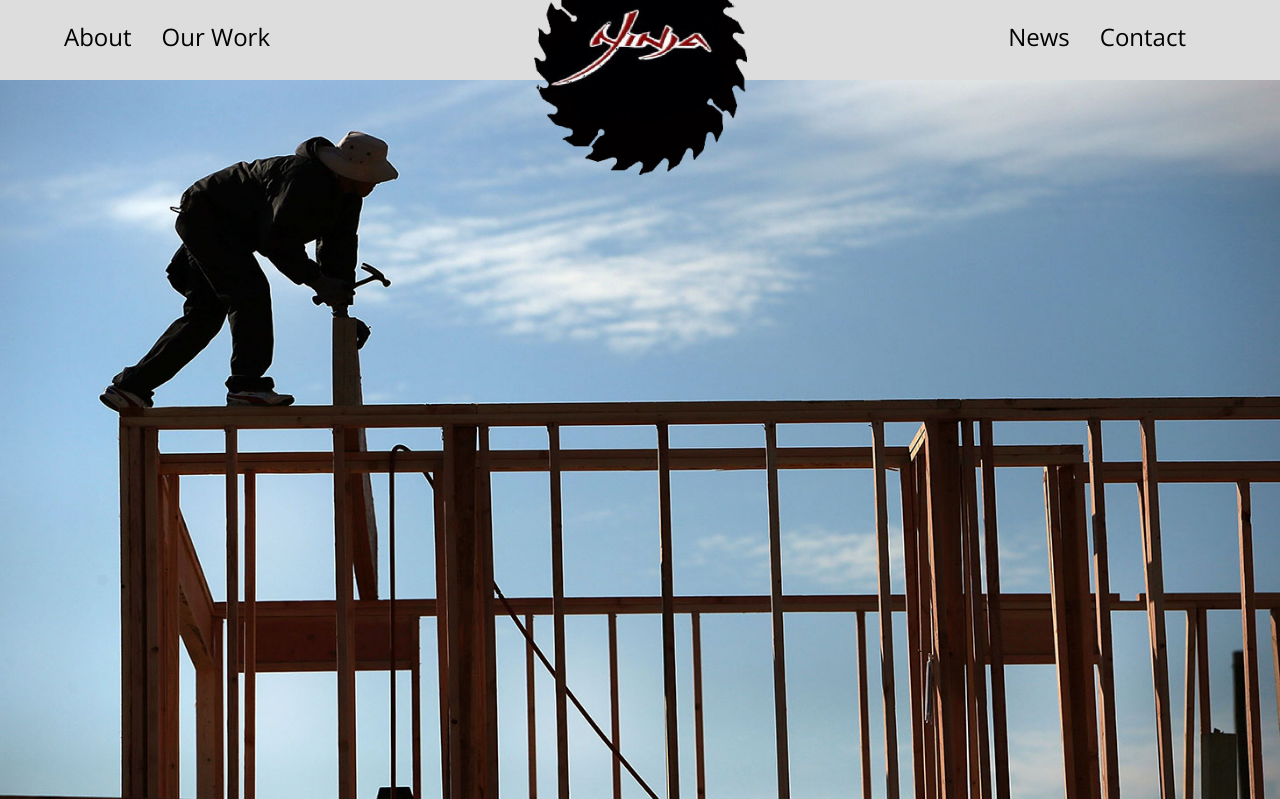
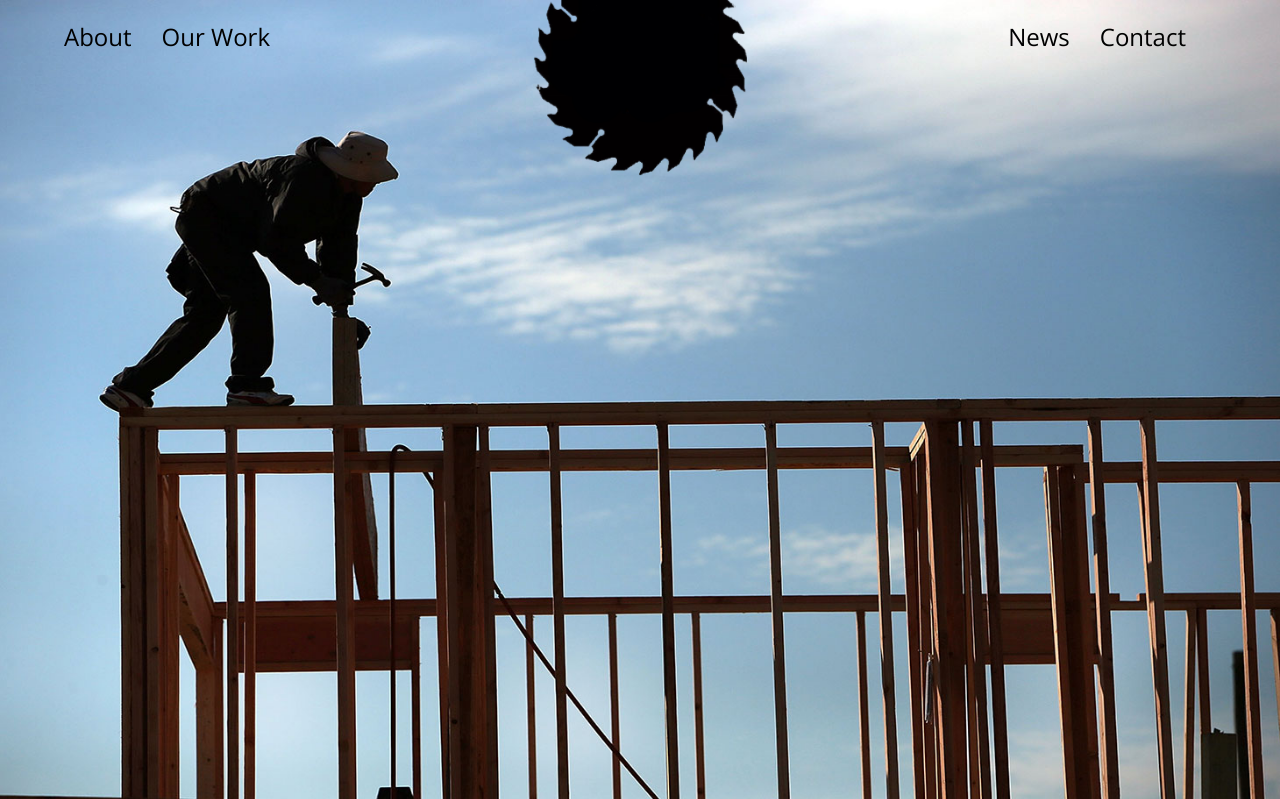
Before and after one commit to tyelford/ninja_co, a PHP site: page / in a window 1280 px wide. Shown: the top 799 px of the page. Run offline with PHP 8.4, Linux system fonts and the light colour scheme; some libraries are stand-ins or nearby versions.

Commit message:
Nightly
Messing around with the top header animations

```diff
--- a/css/main.css
+++ b/css/main.css
@@ -23,9 +23,7 @@ html, body{
 
 #saw{
   position: relative;
-  float:left;
-  width: 213px;
-  height: 225px;
+  max-width: 213px;
   z-index: 10;
   -webkit-animation: spin 5s 1 linear;
   -moz-animation: spin 5s 1 linear;
@@ -41,23 +39,34 @@ html, body{
 }
 
 #ninja{
-  position: absolute;
-  top: 55px;
-  left: 15px;
-  width: 168px;
-  height: 85px;
+  position: relative;
+  top: -175px;
+  left: 20px;
+  max-width: 165px;
   z-index:11;
 }
 
 
 /* Header Menu */
-#header{
-  position: absolute;
+#fakeHeader{
+  position: fixed;
   top: 0;
   left: 0;
   width: 100%;
   height: 80px;
   background-color: #DDD;
+  opacity: 0;
+  overflow: hidden;
+  z-index: 6;
+}
+
+#header{
+  position: fixed;
+  top: 0;
+  left: 0;
+  width: 100%;
+  height: 80px;
+  background-color: none;
   overflow: hidden;
   z-index: 6;
 }
@@ -97,6 +106,8 @@ html, body{
 #topImage{
   position: absolute;
   background-image: url(../img/topImage2.jpg);
+  max-width: 100%;
+  height: 100%;
   background-position: center;
   background-repeat: no-repeat;
   background-size: cover;
@@ -133,3 +144,16 @@ html, body{
   background-color: #AAA;
   z-index: 5;
 }
+
+
+/*************/
+/*Mobile CSS*/
+/*768px and above will be desktop all else will be mobile*/
+
+/* Mobile ----------- */
+@media (max-width : 768px) {
+  #saw{
+    width: 100px;
+    height: 100px;
+  }
+}
--- a/index.php
+++ b/index.php
@@ -17,6 +17,7 @@
 
     <!-- JavaScripts -->
     <script src='javascript/windowSizes.js'></script>
+    <script src='javascript/scroll.js'></script>
 
 
 
@@ -40,6 +41,8 @@
         <img id='saw' src='img/Saw_only.png' />
         <img id='ninja' src='img/Saw_ninja.png' />
       </div>
+
+      <div id='fakeHeader'></div>
 
       <div id='header'>
         <ul id='leftList'>
--- /dev/null
+++ b/javascript/scroll.js
@@ -0,0 +1,76 @@
+//Functions that react when the page scrolls
+
+
+$(document).ready(function(){
+
+  $(function(){
+    $('#header').data('size', 'big');
+  });
+
+  //Get the position of the window
+  $(window).scroll(function() {
+    var height = $(window).scrollTop();
+
+    //If it is not at the very top, change the header
+    if(height > 0){
+
+      if($('#header').data('size') == 'big'){
+
+        $('#header').data('size', 'small');
+
+        //Animate the header
+        $('#header').stop().animate({
+          height:'40px',
+          top: '-=15'
+        },600);
+        //Animate the fake header
+        $('#fakeHeader').stop().animate({
+          height:'40px',
+          opacity: 100,
+          top: '-=9'
+        }, 600);
+        //Animate the logo
+        $('#saw').stop().animate({
+          opacity: 0
+        }, 600);
+        $('#ninja').stop().animate({
+          opacity: 0
+        }, 600);
+      }
+
+
+      //Shrink the header text
+      $('#header').css('font-size', '0.75em');
+    }
+
+    //Put header back to normal when it is at the very top
+    else{
+      if($('#header').data('size') == 'small'){
+
+        $('#header').data('size', 'big');
+
+        //Animate the header bar
+        $('#header').stop().animate({
+          height:'100px',
+          top: '+=15'
+        },600);
+        //Animate the fake Header
+        $('#fakeHeader').stop().animate({
+          height:'100px',
+          opacity: 0,
+          top: '+=9'
+        }, 600);
+        //Animate the saw
+        $('#saw').stop().animate({
+          opacity: 100
+        }, 600);
+        $('#ninja').stop().animate({
+          opactiy: 100
+        }, 600);
+      }
+
+      //Encrease the size of the header text
+      $('#header').css('font-size', '1em');
+    }
+  });
+});
--- a/javascript/windowSizes.js
+++ b/javascript/windowSizes.js
@@ -46,7 +46,7 @@ function goToContact(){
 }
 
 
-$( document ).ready(function() {
+$(document).ready(function() {
 
   //Find the size of the viewPort
   var w = getScreenWidth();
```
